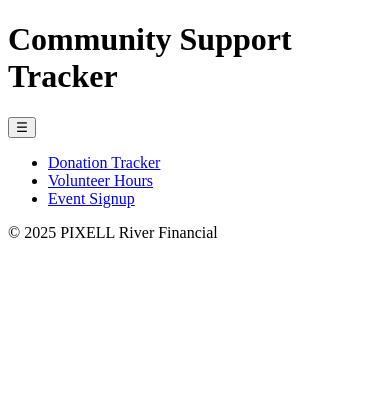
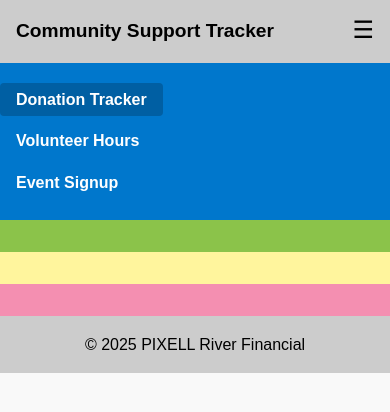
Before and after one commit to rrc-w2025-cfeasby/Community-Support-Tracker, a plain HTML site: page template.html in a window 390 px wide. Both pictures are taken after a click on the button "Toggle navigation". Drawn offline with Linux system fonts and the light colour scheme.

Commit message:
Fix template conflict: restore files from origin/main

```diff
--- a/template.css
+++ b/template.css
@@ -4,135 +4,125 @@
     padding: 0;
     box-sizing: border-box;
 }
+
 body {
     font-family: Arial, sans-serif;
     line-height: 1.6;
-  background-color: #f9f9f9;
+    background-color: #F9F9F9;
 }
 
 /* Layout sections */
 header, footer {
-  background-color: #ccc;
+    background-color: #CCC;
     padding: 1rem;
     text-align: center;
+    position: relative;
 }
+
 nav {
-  background-color: #0077cc;
+    background-color: #0077CC;
 }
+
 nav ul {
     display: flex;
     justify-content: center;
     list-style: none;
+    background-color: #0077CC;
+    padding: 0.5rem 0;
 }
+
 nav li {
    margin: 0.5rem;
 }
+
 nav a {
     color: white;
     text-decoration: none;
     padding: 0.5rem 1rem;
+    font-weight: bold;
 }
+
+nav a.active{
+    background-color: #005FA3;
+    border-radius: 4px;
+    padding: 0.5rem 1rem;
+    color: #FFFFFF;
+}
+
 nav.open ul {
    flex-direction: column;
 }
 
 /* Sections */
-#section1, section{
-  background-color: #8bc34a;
-  padding: 1rem;
-}
-#section2 {
-  background-color: #fff59d;
-  padding: 1rem;
-}
-#section3 {
-  background-color: #f48fb1;
+#section1 {
+    background-color: #8BC34A;
     padding: 1rem;
 }
 
-.field1 {
-  font-family: Arial, sans-serif;
-  font-size: 14px;
-  margin: 0.5rem;
-  padding: 0.5rem 1rem;
-  font-weight: 100;
+#section2 {
+    background-color: #FFF59D;
+    padding: 1rem;
 }
 
-#subBtn1 {
-  width: 200px;
-  height: 30px;
-  position: relative;
+#section3 {
+    background-color: #F48FB1;
+    padding: 1rem;
 }
 
-.records-container {
-  display: flex;
-  flex-wrap: wrap;
-  gap: 15px;
-}
-
-.donation-card {
-  border: 1px solid #ddd;
-  background: #fafafa;
-  box-shadow: 0 2px 5px rgba(0, 0, 0, 0.1);
-  flex: 0 1 280px;
-  border-left: 4px solid #3b82f6;
-  padding: .8rem 1rem;
-  border-radius: 4px;
-}
-
-.donation-card h3 {
-  margin-top: 0;
-  font-size: 1.2rem;
-}
-
-.card-field {
-  margin: 5px 0;
-}
-
-.card-label {
-  font-weight: bold;
-}
-
-.delete-btn {
-  background: #d9534f;
-  color: white;
-  border: none;
-  padding: 8px 12px;
-  margin-top: 10px;
-  border-radius: 5px;
-  cursor: pointer;
-}
-
-.delete-btn:hover {
-  background: #c9302c;
-}
-
-
 footer {
-  background-color: #ccc;
+    background-color: #CCC;
     padding: 1rem;
     text-align: center;
 }
 
- /* Div */
+#menu-toggle {
+    display: none;
+}
 
 /* Mobile styles */
 @media (max-width: 768px) {
+  header{
+      display: flex;
+      justify-content: space-between;
+      align-items: center;
+      padding: 1rem;
+      text-align: left;
+  }
+
+  header h1{
+      font-size: 1.2rem;
+      margin: 0;
+  }
+
+  .header-content{
+      display: flex;
+      align-items: center;
+      justify-content: space-between;
+  }
+
   nav ul {
       display: none;
       flex-direction: column;
-    background-color: #0077cc;
+      background-color: #0077CC;
+      padding: 1rem 0;
   }
+
   nav.open ul {
      display: flex;
   }
+
+  nav li {
+    margin: 0.5rem 0;
+  }
+
   #menu-toggle {
       display: block;
+      position: absolute;
       background: none;
       border: none;
       font-size: 1.5rem;
-    position: absolute;
       top: 1rem;
       right: 1rem;
+      z-index: 1000;
   }
 }
--- a/template.html
+++ b/template.html
@@ -4,17 +4,19 @@
     <meta charset="UTF-8" />
     <meta name="viewport" content="width=device-width, initial-scale=1.0" />
     <title>Community Support Tracker</title>
-  <link rel="stylesheet" href="style.css" />
+    <link rel="stylesheet" href="template.css" />
   </head>
   <body>
     <header>
+      <div class="header-content">
         <h1>Community Support Tracker</h1>
         <button id="menu-toggle" aria-label="Toggle navigation">☰</button>
+      </div>
     </header>
 
     <nav id="navbar">
       <ul>
-      <li><a href="donation.html">Donation Tracker</a></li>
+        <li><a href="donation.html" class="active">Donation Tracker</a></li>
         <li><a href="volunteer.html">Volunteer Hours</a></li>
         <li><a href="event.html">Event Signup</a></li>
       </ul>
@@ -24,7 +26,6 @@
       <section id="section1">
         <!-- Component-specific content goes here -->
       </section>
-
       <section id="section2">
         <!-- More content or summary -->
       </section>
@@ -39,8 +40,8 @@
 
     <script>
       // Simple toggle for mobile nav
-    document.getElementById('menu-toggle')?.addEventListener('click', () => {
-      document.getElementById('navbar')?.classList.toggle('open');
+      document.getElementById('menu-toggle').addEventListener('click', () => {
+        document.getElementById('navbar').classList.toggle('open');
       });
     </script>
   </body>
```
Lines whose indentation alone changed are shown as unchanged.
